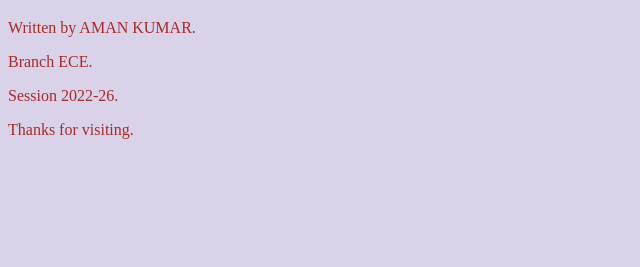
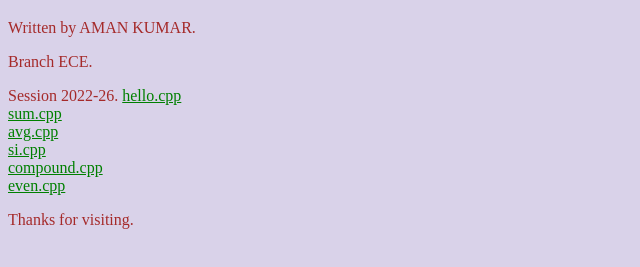
Before and after one commit to chhotuAman/Oops, a plain HTML site: page index.html in a window 1280 px wide. Shown: the part 61-328 px from the top of the page, without its empty margins (0-640 px from the left). Drawn offline with Linux system fonts and the light colour scheme.

Commit message:
Update index.html

```diff
--- a/index.html
+++ b/index.html
@@ -24,6 +24,13 @@
     <p>Branch ECE.
     <p>Session 2022-26.
 
+    <a href="/Oops/hello.cpp">hello.cpp</a> <br>
+    <a href="/Oops/sum.cpp">sum.cpp</a> <br>
+    <a href="/Oops/avg.cpp">avg.cpp</a> <br>
+    <a href="/Oops/si.cpp">si.cpp</a> <br>
+    <a href="/Oops/compound.cpp">compound.cpp</a> <br>
+    <a href="/Oops/even.cpp">even.cpp</a> <br>
+
 
     <p>Thanks for visiting.
 
```
